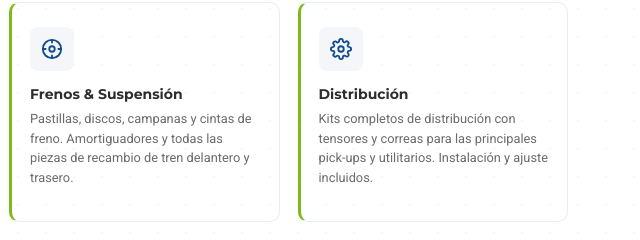
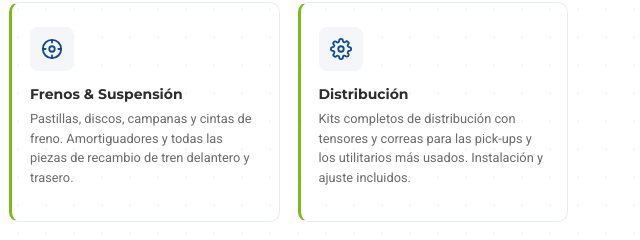
Before and after one commit to LeandroBarrera19/centro-mecanico-dgp-web, a website: page public/index.html in a window 1280 px wide. Both pictures are taken after a click on the button "Repuestos". Shown: the part 3020-3260 px from the top of the page, 640-1280 px from the left. Drawn offline with Linux system fonts and the light colour scheme.

Commit message:
Redaccion de la tarjeta de kits

```diff
--- a/public/index.html
+++ b/public/index.html
@@ -1394,7 +1394,7 @@
           <svg viewBox="0 0 24 24"><path d="M12 15a3 3 0 100-6 3 3 0 000 6z"/><path d="M19.4 15a1.65 1.65 0 00.33 1.82l.06.06a2 2 0 010 2.83 2 2 0 01-2.83 0l-.06-.06a1.65 1.65 0 00-1.82-.33 1.65 1.65 0 00-1 1.51V21a2 2 0 01-4 0v-.09A1.65 1.65 0 009 19.4a1.65 1.65 0 00-1.82.33l-.06.06a2 2 0 01-2.83-2.83l.06-.06A1.65 1.65 0 004.68 15a1.65 1.65 0 00-1.51-1H3a2 2 0 010-4h.09A1.65 1.65 0 004.6 9a1.65 1.65 0 00-.33-1.82l-.06-.06a2 2 0 012.83-2.83l.06.06A1.65 1.65 0 009 4.68a1.65 1.65 0 001-1.51V3a2 2 0 014 0v.09a1.65 1.65 0 001 1.51 1.65 1.65 0 001.82-.33l.06-.06a2 2 0 012.83 2.83l-.06.06A1.65 1.65 0 0019.4 9a1.65 1.65 0 001.51 1H21a2 2 0 010 4h-.09a1.65 1.65 0 00-1.51 1z"/></svg>
         </div>
         <h4>Distribución</h4>
-        <p>Kits completos de distribución con tensores y correas para las principales pick-ups y utilitarios. Instalación y ajuste incluidos.</p>
+        <p>Kits completos de distribución con tensores y correas para las pick-ups y los utilitarios más usados. Instalación y ajuste incluidos.</p>
       </div>
 
     </div>
```
